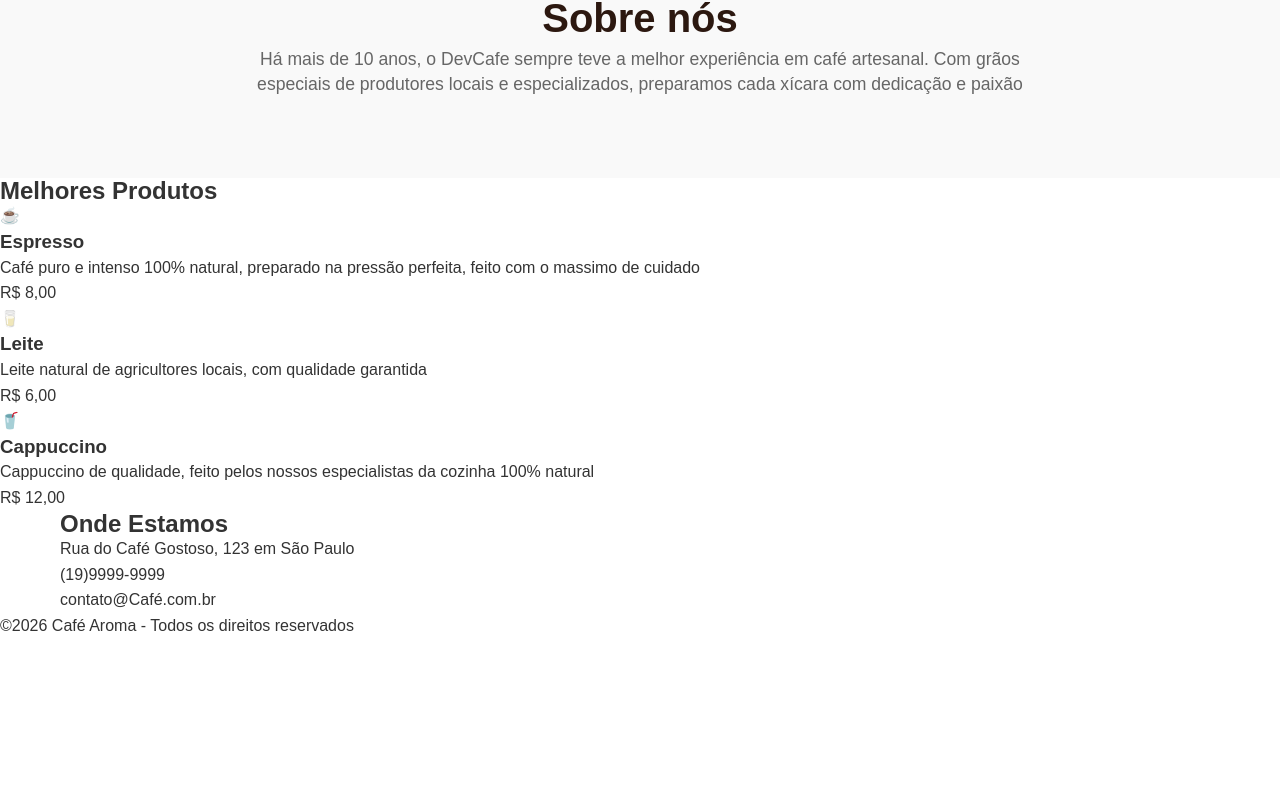
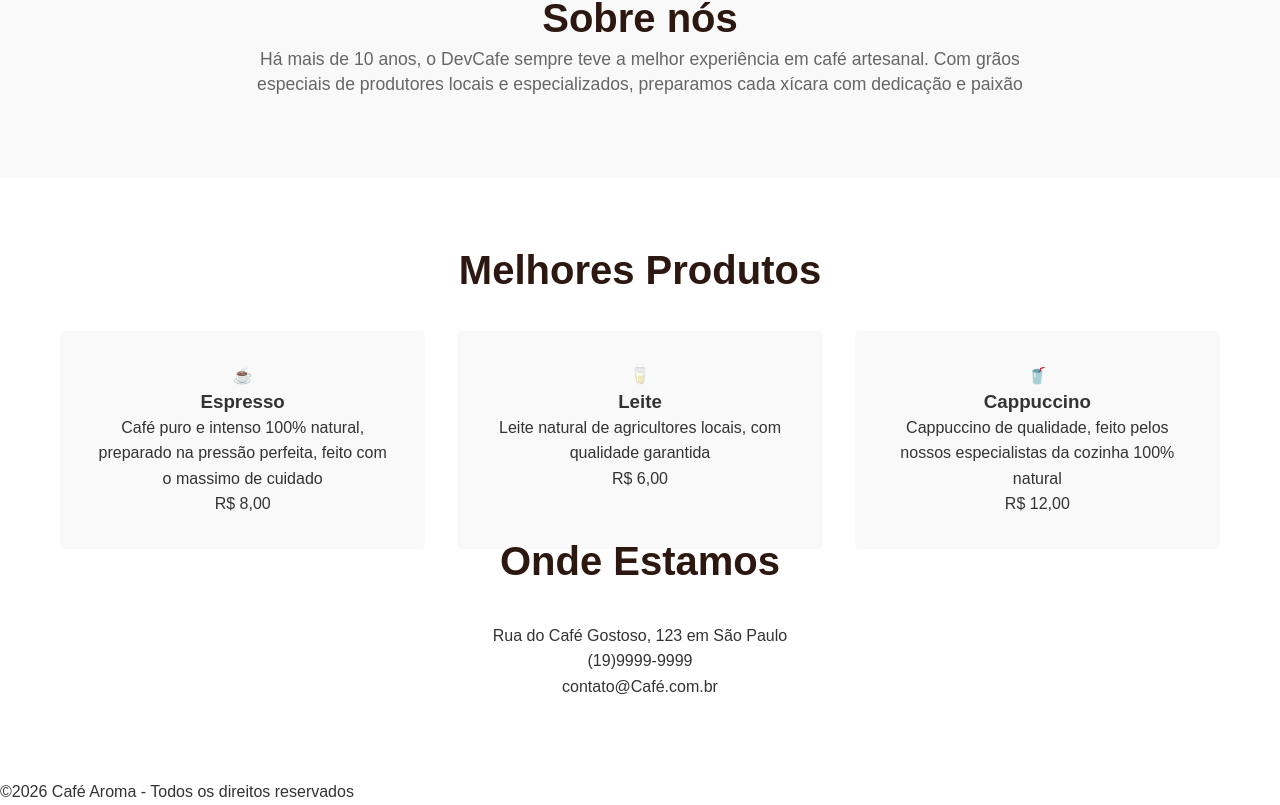
Before and after one commit to VicenzoBernardineli/DevCaf-, a plain HTML site: page index.html in a window 1280 px wide. Shown: the part 929-1734 px from the top of the page. Before the commit the page ends 1567 px from the top, so only its background shows below. Drawn offline with Linux system fonts and the light colour scheme.

Commit message:
Atualização dos Produtos em Destaques Part 01

```diff
--- a/index.html
+++ b/index.html
@@ -42,9 +42,10 @@
         </section>
 
         <section id="destaque" class="destaque">
+            <article class="conteudo">
                 <h2>Melhores Produtos</h2>
 
-            <article class="conteudo">
+                <div class="hero-grid">
                     <div class="hero-destaque">
                         <div class="destaque-icon">☕</div>
                         <h3 class="title-conteudo">Espresso</h3>
@@ -62,6 +63,7 @@
                         <h3 class="title-conteudo">Cappuccino</h3>
                         <p class="text-conteudo">Cappuccino de qualidade, feito pelos nossos especialistas da cozinha 100% natural</p>
                         <span class="preco">R$ 12,00</span>
+                    </div>
                 </div>
             </article>
 
--- a/style.css
+++ b/style.css
@@ -140,3 +140,42 @@ h1 {
     max-width: 800px;
     color: #666666;
 }
+
+.destaque {
+    background-color: white;
+    padding: 5rem 2rem;
+    text-align: center;
+}
+.conteudo {
+    max-width: 1200px;
+    margin: 0px auto;
+    padding: 0px 20px;
+}
+
+.destaque h2 {
+    font-size: 2.5rem;
+    margin-bottom: 3rem;
+    color: var(--ColorHeader);
+}
+
+.hero-grid {
+    display: grid;
+    grid-template-columns: repeat(auto-fit, minmax(280px, 1fr));
+    max-width: 1200px;
+    margin: 0 auto;
+    gap: 2em;
+}
+
+.hero-destaque {
+    padding: 2em;
+    border: none;
+    border-radius: 5px;
+    background-color: #f9f9f9;
+    cursor: pointer;
+    transition: 0.5s;
+}
+
+.hero-destaque:hover {
+    transform: translateY(-10px);
+    box-shadow: 1px 4px 8px 0px #0000005f;
+}
```
Lines whose indentation alone changed are shown as unchanged.
